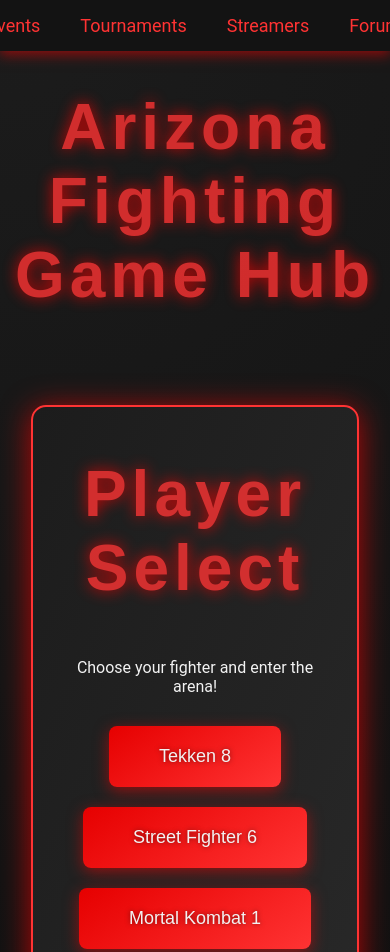
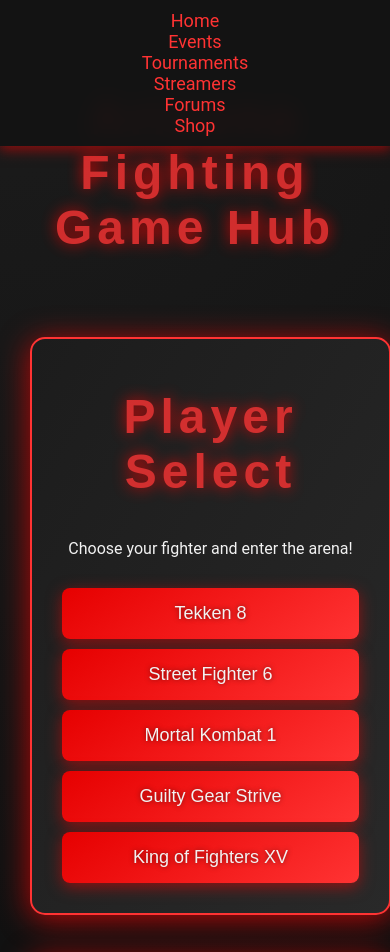
Before and after one commit to grimmyoire/fightsite2, a plain HTML site: page index.html in a window 390 px wide. Shown: the top 952 px of the page. Drawn offline with Linux system fonts and the light colour scheme.

Commit message:
Update styles.css

```diff
--- a/styles.css
+++ b/styles.css
@@ -40,6 +40,7 @@ nav ul li a {
     font-size: 18px;
     transition: color 0.3s ease, text-shadow 0.3s ease;
     position: relative;
+    aria-label: "Navigation Link";
 }
 
 nav ul li a::before {
@@ -88,10 +89,13 @@ h1 {
     display: none;
     padding: 30px;
     text-align: center;
+    opacity: 0;
+    transition: opacity 0.5s ease;
 }
 
 .visible {
     display: block;
+    opacity: 1;
 }
 
 .content-container {
@@ -173,6 +177,7 @@ h1 {
     width: 100%;
     border-radius: 8px;
     margin-bottom: 10px;
+    loading: lazy; /* Optimized for performance */
 }
 
 /* Neon Button Styling */
@@ -227,6 +232,7 @@ h1 {
     width: 100%;
     border-radius: 8px;
     margin-bottom: 10px;
+    loading: lazy; /* Optimized for performance */
 }
 
 /* General Button Styling */
@@ -239,3 +245,29 @@ button:hover {
     transform: scale(1.1);
     box-shadow: 0px 6px 20px rgba(255, 0, 0, 0.7);
 }
+
+/* Responsive Design */
+@media (max-width: 768px) {
+    nav ul {
+        flex-direction: column;
+        padding: 10px;
+    }
+
+    .content-container {
+        width: 90%;
+    }
+
+    .game-menu, .streamer-grid, .events-list, .tournament-list, .forum-list, .shop-grid {
+        flex-direction: column;
+        gap: 10px;
+    }
+
+    .arcade-button, .neon-button, .event-item, .tournament-item, .forum-item, .shop-item {
+        width: 100%;
+        padding: 15px 20px;
+    }
+
+    h1 {
+        font-size: 48px;
+    }
+}
```
